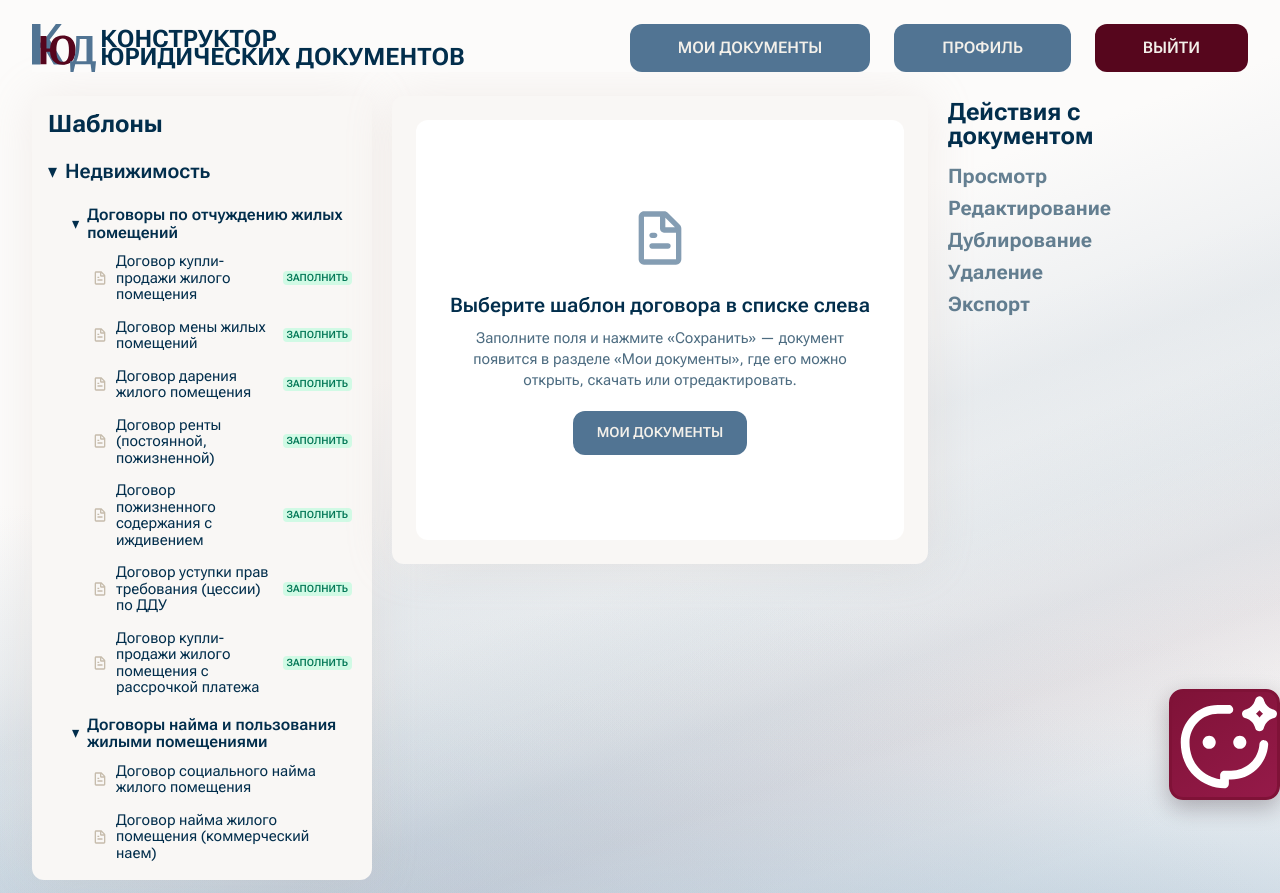
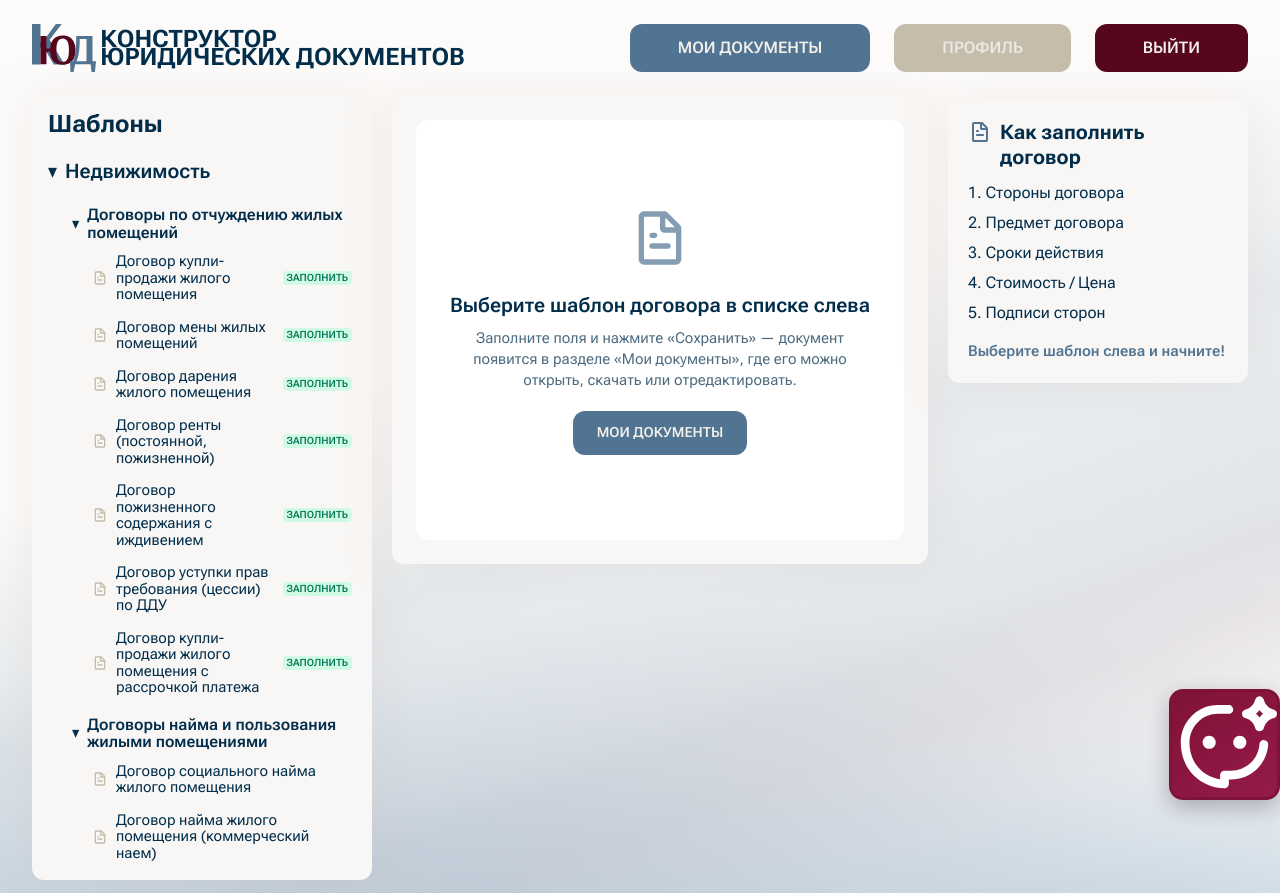
Before and after one commit to VladimirPozdeev06/Legal_Constructor, a Django app: page /cabinet/ in a window 1280 px wide. Shown: the top 893 px of the page. Run offline with Django 5.2, Linux system fonts and the light colour scheme; a user stored in the database is signed in; data comes from the database, SQL or seed files in the repository; some libraries are stand-ins or nearby versions; some web fonts are replaced.

Commit message:
Кабинет: неактивная «Профиль», памятка вместо пустых действий; убран пузырь «Мне нужно»
- кнопка «Профиль» сделана неактивной (серая, cursor not-allowed) — раздел в доработке
- в правой колонке кабинета, пока документ не выбран, вместо серых действий — памятка «Как заполнить договор»
- из приветствия AI-помощника убран пузырь «Мне нужно»

Co-Authored-By: Claude Opus 4.8 <noreply@anthropic.com>

```diff
--- a/templates/core/cabinet.html
+++ b/templates/core/cabinet.html
@@ -11,7 +11,7 @@
             </a>
             <div class="app-nav-btns flex items-center gap-6 max-[900px]:flex-wrap max-[900px]:justify-end">
                 <a href="{% url 'core:my_documents' %}" class="app-nav-btn inline-flex h-12 items-center justify-center rounded-[12px] bg-[#517493] px-12 text-[16px] font-semibold uppercase leading-[1.2] text-[#F3F0EA] transition hover:bg-[#7490A9] active:bg-[#415D76]">Мои документы</a>
-                <a href="{% url 'core:my_documents' %}" class="app-nav-btn inline-flex h-12 items-center justify-center rounded-[12px] bg-[#517493] px-12 text-[16px] font-semibold uppercase leading-[1.2] text-[#F3F0EA] transition hover:bg-[#7490A9] active:bg-[#415D76]">Профиль</a>
+                <span class="app-nav-btn inline-flex h-12 cursor-not-allowed select-none items-center justify-center rounded-[12px] bg-[#C6BCAC] px-12 text-[16px] font-semibold uppercase leading-[1.2] text-[#FCFBFA]/70" aria-disabled="true" title="Раздел в разработке">Профиль</span>
                 <form method="post" action="{% url 'accounts:logout' %}">
                     {% csrf_token %}
                     <button type="submit" class="app-nav-btn inline-flex h-12 items-center justify-center rounded-[12px] bg-[#56061D] px-12 text-[16px] font-semibold uppercase leading-[1.2] text-[#F3F0EA] transition hover:bg-[#963C56] active:bg-[#762139]">Выйти</button>
@@ -139,9 +139,9 @@
             </section>
 
             <aside class="pt-1">
-                <p class="mb-4 text-[24px] font-bold leading-none">Действия с<br>документом</p>
-                <div class="flex flex-col gap-2 text-[20px] font-bold leading-[1.2] text-[#022E4C]">
-                    {% if workspace %}
+                {% if workspace %}
+                    <p class="mb-4 text-[24px] font-bold leading-none">Действия с<br>документом</p>
+                    <div class="flex flex-col gap-2 text-[20px] font-bold leading-[1.2] text-[#022E4C]">
                         <button type="button" id="action-preview" class="text-left transition hover:text-[#517493]">Просмотр</button>
                         <button type="button" id="action-edit" class="text-left transition hover:text-[#517493]">Редактирование</button>
                         <form method="post" action="{% url 'core:duplicate_document' workspace.document.id %}">
@@ -153,14 +153,24 @@
                             <button type="submit" class="text-left transition hover:text-[#963C56]">Удаление</button>
                         </form>
                         <a href="{% url 'core:download_user_document_docx' workspace.document.id %}" class="text-left transition hover:text-[#517493]">Экспорт</a>
-                    {% else %}
-                        <span class="text-[#022E4C]/60">Просмотр</span>
-                        <span class="text-[#022E4C]/60">Редактирование</span>
-                        <span class="text-[#022E4C]/60">Дублирование</span>
-                        <span class="text-[#022E4C]/60">Удаление</span>
-                        <span class="text-[#022E4C]/60">Экспорт</span>
-                    {% endif %}
-                </div>
+                    </div>
+                {% else %}
+                    {# Памятка-подсказка, пока документ не выбран #}
+                    <div class="rounded-xl bg-[#F9F7F5] p-5 shadow-[0_0_48px_rgba(198,180,172,0.2)]">
+                        <p class="mb-3 flex items-start gap-2 text-[20px] font-bold leading-tight">
+                            <img src="{% static 'icons/ic-document-blue.svg' %}" alt="" class="h-6 w-6 flex-shrink-0">
+                            Как заполнить договор
+                        </p>
+                        <ol class="space-y-2 text-[16px] leading-snug text-[#022E4C]">
+                            <li>1. Стороны договора</li>
+                            <li>2. Предмет договора</li>
+                            <li>3. Сроки действия</li>
+                            <li>4. Стоимость / Цена</li>
+                            <li>5. Подписи сторон</li>
+                        </ol>
+                        <p class="mt-4 text-[15px] font-semibold text-[#517493]">Выберите шаблон слева и начните!</p>
+                    </div>
+                {% endif %}
             </aside>
         </section>
 
--- a/templates/partials/ai_widget.html
+++ b/templates/partials/ai_widget.html
@@ -333,7 +333,6 @@
                     false
                 )
             );
-            askTranscript.appendChild(bubble("Мне нужно", "ai-bubble-user", true));
         }
 
         askSubmit?.addEventListener("click", async function () {
```
